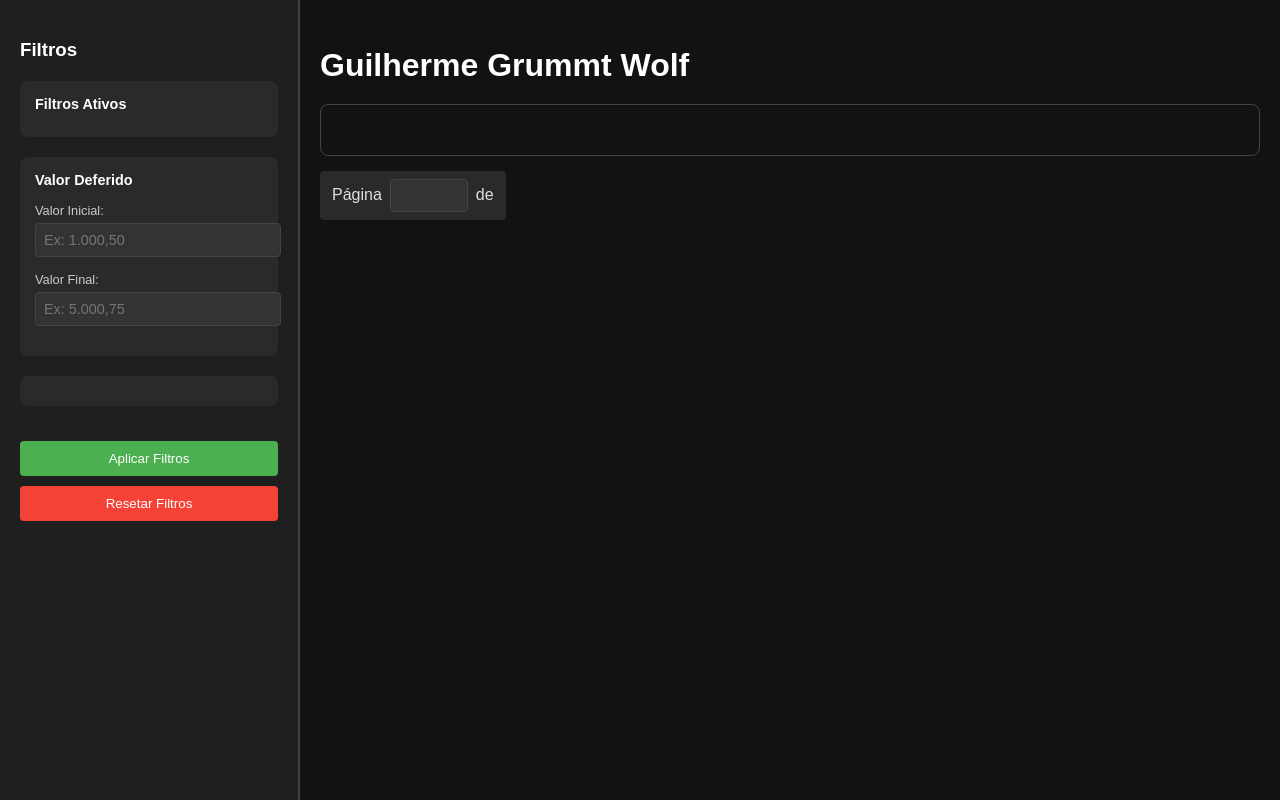
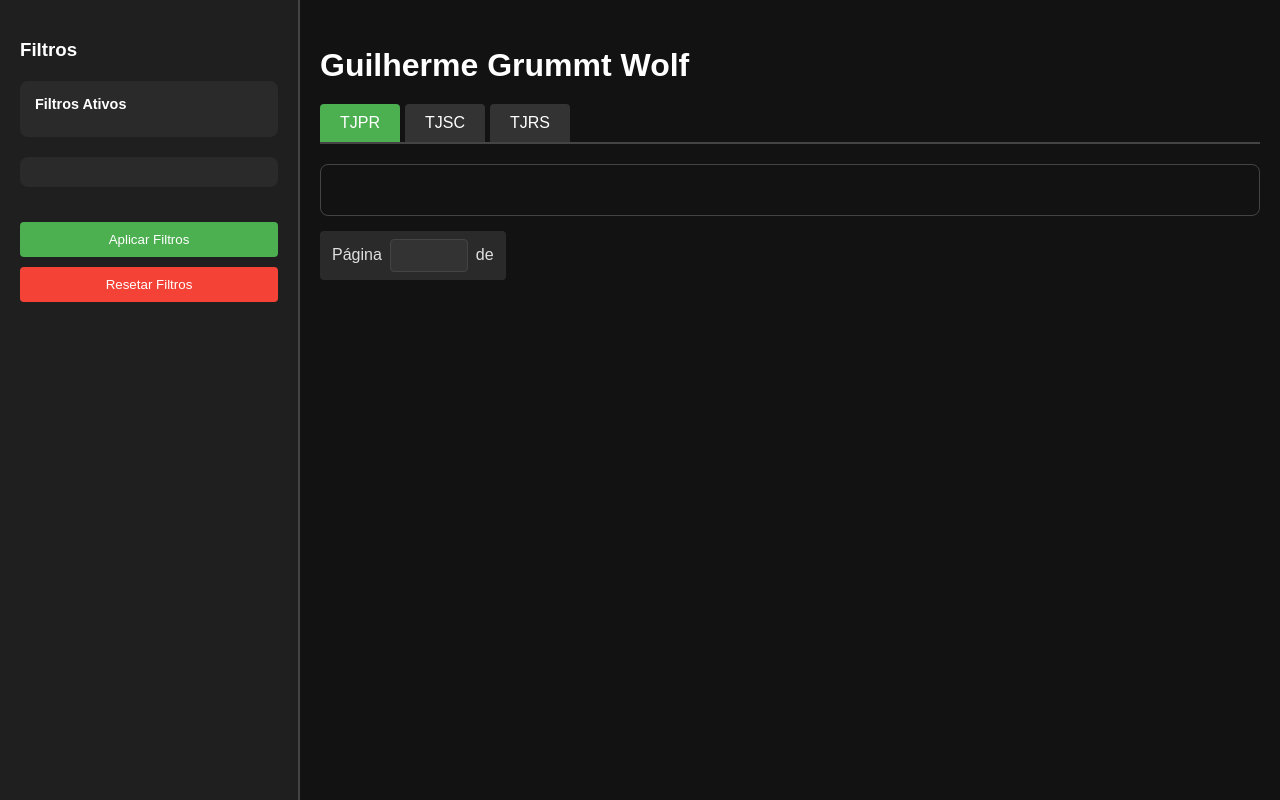
Before and after one commit to fxxx00/guifinal, a Flask app: template templates/home.html in a window 1280 px wide. Run offline with Flask 3, Linux system fonts and the light colour scheme; the template is opened without the code that fills it, so the values that code supplies are empty.

Commit message:
Update home.html

```diff
--- a/templates/home.html
+++ b/templates/home.html
@@ -424,7 +424,29 @@
         .remove-filter-btn:hover {
             color: #ff4444;
         }
+        .sheet-tabs {
+            display: flex;
+            margin-bottom: 20px;
+            border-bottom: 2px solid #444;
+        }
 
+        .sheet-tab {
+            padding: 10px 20px;
+            cursor: pointer;
+            background-color: #333;
+            color: #fff;
+            margin-right: 5px;
+            border-radius: 4px 4px 0 0;
+            transition: background-color 0.3s;
+        }
+
+        .sheet-tab.active {
+            background-color: #4CAF50;
+        }
+
+        .sheet-tab:hover {
+            background-color: #555;
+        }
     </style>
 </head>
 <body>
@@ -455,6 +477,11 @@
 
     <div class="content">
         <h2>Guilherme Grummt Wolf</h2>
+        <div class="sheet-tabs">
+            <div class="sheet-tab active" id="TJPR" onclick="switchSheet('TJPR')">TJPR</div>
+            <div class="sheet-tab" id="TJSC" onclick="switchSheet('TJSC')">TJSC</div>
+            <div class="sheet-tab" id="TJRS" onclick="switchSheet('TJRS')">TJRS</div>
+        </div>
         <div class="styled-table-container">
             <table id="dynamic-table" class="styled-table">
                 {{ table_html | safe }}
@@ -497,6 +524,37 @@
     <div class="loading" id="loading">Carregando...</div>
 
     <script>
+        async function switchSheet(sheetName) {
+    try {
+        const response = await fetch(`/switch_sheet/${sheetName}`, {
+            method: 'POST',
+            headers: {
+                'Content-Type': 'application/json'
+            }
+        });
+
+        if (response.ok) {
+            const data = await response.json();
+            if (data.status === 'success') {
+                // Atualizar a classe ativa das abas
+                document.querySelectorAll('.sheet-tab').forEach(tab => {
+                    tab.classList.remove('active');
+                });
+                document.getElementById(sheetName).classList.add('active');
+
+                // Recarregar os filtros
+                await loadFilters();
+
+                // Aplicar os filtros padrão (sem filtros ativos)
+                resetFilters();
+            }
+        } else {
+            console.error('Erro ao alternar aba:', await response.text());
+        }
+    } catch (error) {
+        console.error('Erro ao alternar aba:', error);
+    }
+}
  function formatCurrency(input) {
     const cursorPosition = input.selectionStart;
     let value = input.value.replace(/[^\d,]/g, '');
@@ -764,11 +822,16 @@ function removeFilter(column) {
 async function loadFilters() {
     try {
         toggleLoading(true);
+        // Limpar os filtros atuais
+        const container = document.getElementById('filters-container');
+        container.innerHTML = '';
+
+        // Carregar os novos filtros
         const response = await fetch('/api/filters');
         const filters = await response.json();
         console.log("Loaded filters:", filters);
-        const container = document.getElementById('filters-container');
 
+        // Adicionar os filtros ao container
         for (const [column, filter] of Object.entries(filters)) {
             if (column === 'Valor Deferido') continue; // 'Valor Deferido' já está fixo no HTML
 
```
